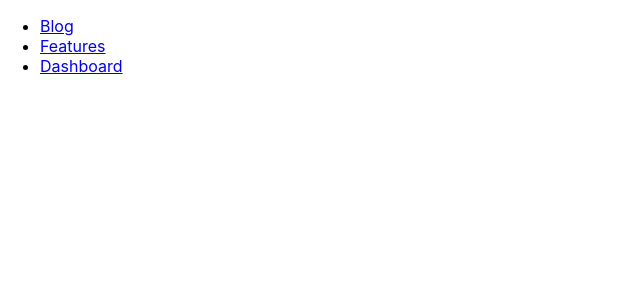
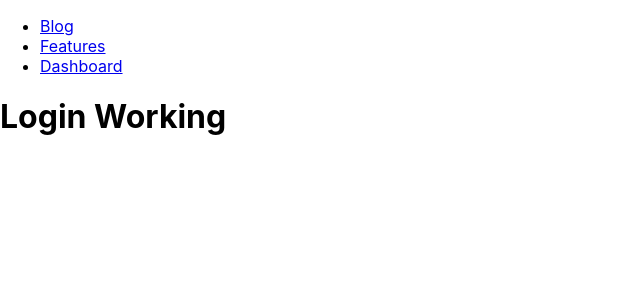
Before and after one commit to ignasiat/pushground_tech, a React (Create React App) app: page /login in a window 1280 px wide. Shown: the top 300 px of the page, without its empty margins (0-640 px from the left). Built offline with nearby package versions, Linux system fonts and the light colour scheme.

Commit message:
Initial redirect to login working

```diff
--- a/src/App.tsx
+++ b/src/App.tsx
@@ -1,6 +1,6 @@
 import React from 'react';
 import {
-  BrowserRouter, Route, Routes,
+  BrowserRouter, Route, Routes, Navigate
 } from 'react-router-dom'
 import './App.scss';
 import Login from './Login';
@@ -12,13 +12,15 @@ import Dashboard from './Dashboard'
 
 function App(): JSX.Element {
   return (
+
     <BrowserRouter>
     <Header />
       <Routes>
+        <Route path="*" element={<Navigate replace to="/login" />} />
         <Route path="/dashboard" element={<Dashboard />} />
         <Route path="/features" element={<Features />} />
         <Route path="/blog"  element={<Blog/>} />
-        <Route path="/" element={<Login />} />
+        <Route path="/login" element={<Login />} />
       </Routes>
     </BrowserRouter>
   );
```
